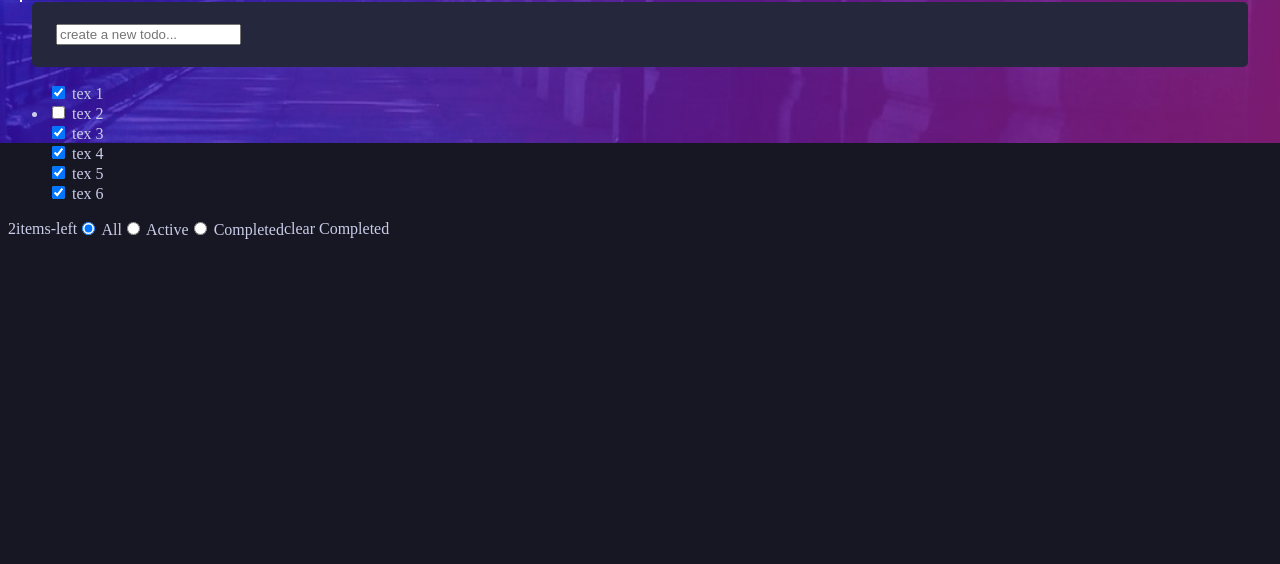
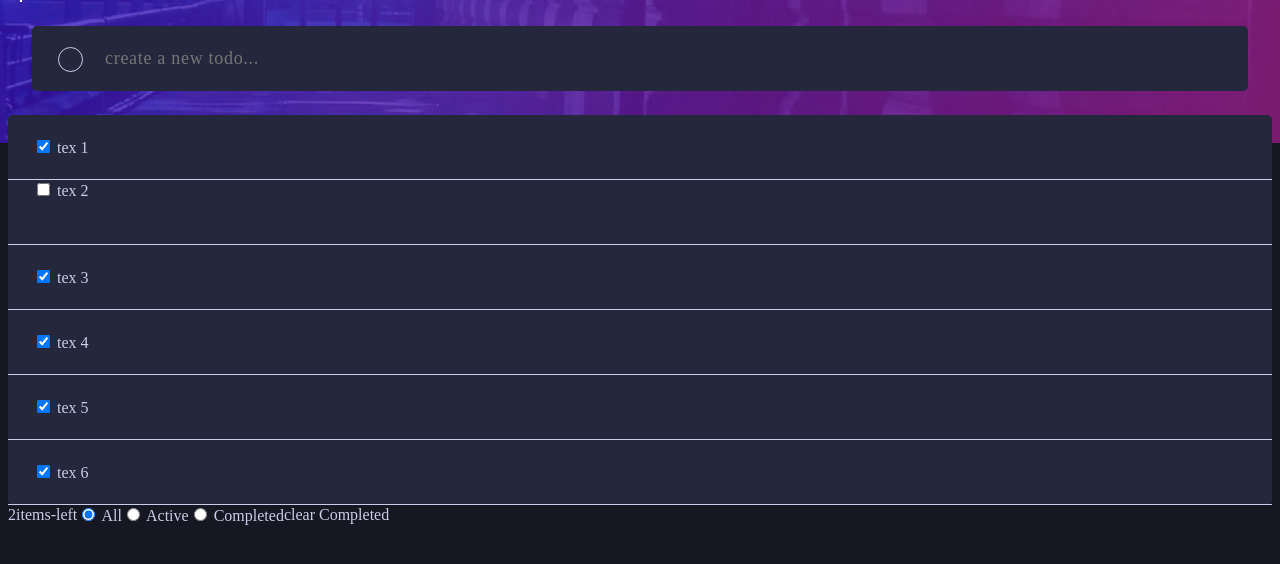
Before and after one commit to Jose2003-web/TODO-APP, a plain HTML site: page todo-app-main/index.html in a window 1280 px wide. Shown: the part 124-688 px from the top of the page. Drawn offline with Linux system fonts and the light colour scheme; a web font is replaced by a local one.

Commit message:
se agraga al proyecto

```diff
--- a/todo-app-main/style.css
+++ b/todo-app-main/style.css
@@ -78,6 +78,55 @@ h1  {
     background: var(--todo-bg);
     height: 65px;
     border-radius: 5px;
-    margin: 0 24px;
-    padding: 0 24px;
+    margin: 24px;
+    padding: 24px;
+    position: relative;
 }
+
+.add-new-item #additem  {
+    background: transparent;
+    color: var(--font-color);
+    border: 0;
+    outline: 0;
+    width: 100%;
+    height: 50px;
+    font:400 18px/1 "Josefin Sans", sans-serf;
+    margin: 4px 47px;
+    letter-spacing: 0.7px;
+}
+
+.add-new-item span  {
+    width: 25px;
+    height: 25px;
+    border: 1px solid var(--font-color);
+    display: block;
+    border-radius: 50%;
+    position: absolute;
+    left: 26px;
+    top: 21px;
+    cursor: pointer;
+}
+
+.add-new-item span:hover    {
+    background: center url(images/icon-check.svg) no-repeat,
+    linear-gradient hsl(135deg, hsl(192, 100%, 67%) to hsl(280, 87%, 65%))
+}
+
+.content    {
+    background: var(--todo-bg);
+    border-radius: 5px;
+    box-shadow: 42px 10px -9px var(--todo-shadow);
+}
+
+ul  {
+    list-style-type: none;
+    padding: 0;
+    margin: 0;
+}
+
+ul li   {
+    padding:0 10px 0 25px;
+    min-height: 65px;
+    border-bottom: 1px solid var(--font-color);
+    position: relative;
+}
```
